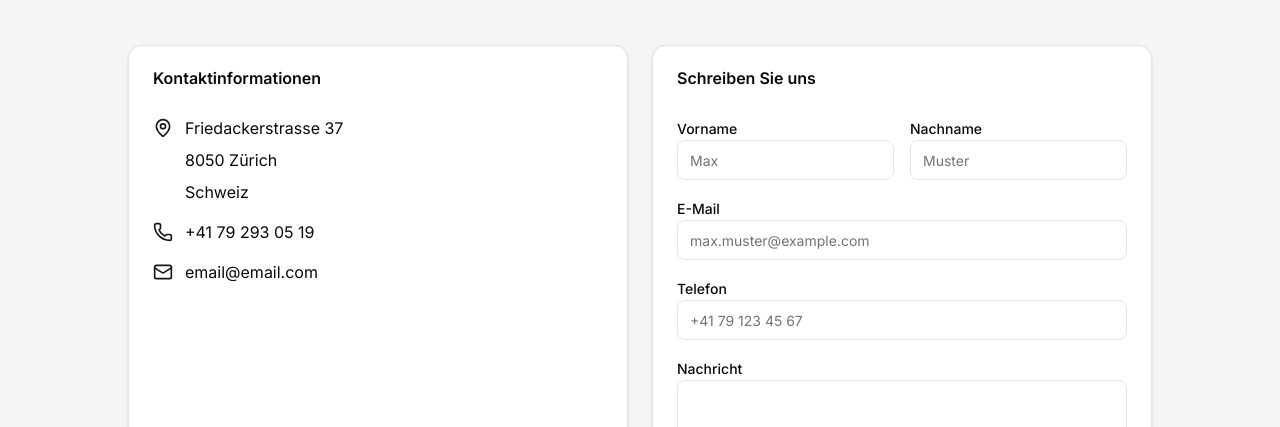
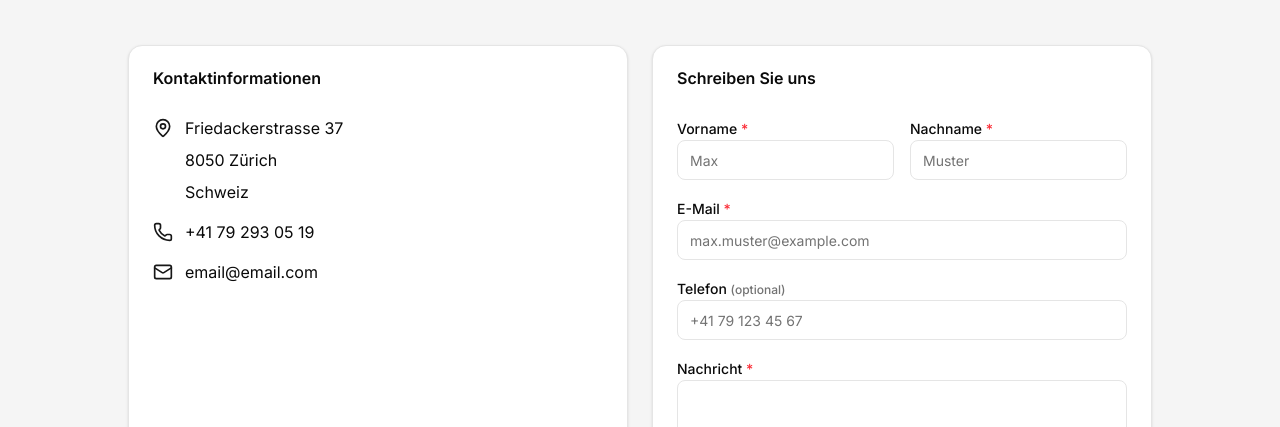
Before and after one commit to danielecitran/umbau-allrounder, a Next.js app: page / in a window 1280 px wide. Shown: the part 2880-3307 px from the top of the page. Built offline with nearby package versions, Linux system fonts and the light colour scheme.

Commit message:
add form with formspree.io

```diff
--- a/app/page.tsx
+++ b/app/page.tsx
@@ -297,19 +297,21 @@ export default function Home() {
                   <CardTitle>Schreiben Sie uns</CardTitle>
                 </CardHeader>
                 <CardContent>
-                  <form className="space-y-4">
+                  <form action="https://formspree.io/f/mgvaqply" method="POST" className="space-y-4">
                     <div className="grid grid-cols-2 gap-4">
                       <div className="space-y-2">
                         <label
                           htmlFor="first-name"
                           className="text-sm font-medium leading-none peer-disabled:cursor-not-allowed peer-disabled:opacity-70"
                         >
-                          Vorname
+                          Vorname <span className="text-red-500">*</span>
                         </label>
                         <input
                           id="first-name"
+                          name="first-name"
                           className="flex h-10 w-full rounded-md border border-input bg-background px-3 py-2 text-sm ring-offset-background file:border-0 file:bg-transparent file:text-sm file:font-medium placeholder:text-muted-foreground focus-visible:outline-none focus-visible:ring-2 focus-visible:ring-ring focus-visible:ring-offset-2 disabled:cursor-not-allowed disabled:opacity-50"
                           placeholder="Max"
+                          required
                         />
                       </div>
                       <div className="space-y-2">
@@ -317,12 +319,14 @@ export default function Home() {
                           htmlFor="last-name"
                           className="text-sm font-medium leading-none peer-disabled:cursor-not-allowed peer-disabled:opacity-70"
                         >
-                          Nachname
+                          Nachname <span className="text-red-500">*</span>
                         </label>
                         <input
                           id="last-name"
+                          name="last-name"
                           className="flex h-10 w-full rounded-md border border-input bg-background px-3 py-2 text-sm ring-offset-background file:border-0 file:bg-transparent file:text-sm file:font-medium placeholder:text-muted-foreground focus-visible:outline-none focus-visible:ring-2 focus-visible:ring-ring focus-visible:ring-offset-2 disabled:cursor-not-allowed disabled:opacity-50"
                           placeholder="Muster"
+                          required
                         />
                       </div>
                     </div>
@@ -331,13 +335,15 @@ export default function Home() {
                         htmlFor="email"
                         className="text-sm font-medium leading-none peer-disabled:cursor-not-allowed peer-disabled:opacity-70"
                       >
-                        E-Mail
+                        E-Mail <span className="text-red-500">*</span>
                       </label>
                       <input
                         id="email"
                         type="email"
+                        name="email"
                         className="flex h-10 w-full rounded-md border border-input bg-background px-3 py-2 text-sm ring-offset-background file:border-0 file:bg-transparent file:text-sm file:font-medium placeholder:text-muted-foreground focus-visible:outline-none focus-visible:ring-2 focus-visible:ring-ring focus-visible:ring-offset-2 disabled:cursor-not-allowed disabled:opacity-50"
                         placeholder="max.muster@example.com"
+                        required
                       />
                     </div>
                     <div className="space-y-2">
@@ -345,11 +351,12 @@ export default function Home() {
                         htmlFor="phone"
                         className="text-sm font-medium leading-none peer-disabled:cursor-not-allowed peer-disabled:opacity-70"
                       >
-                        Telefon
+                        Telefon <span className="text-xs text-muted-foreground">(optional)</span>
                       </label>
                       <input
                         id="phone"
                         type="tel"
+                        name="phone"
                         className="flex h-10 w-full rounded-md border border-input bg-background px-3 py-2 text-sm ring-offset-background file:border-0 file:bg-transparent file:text-sm file:font-medium placeholder:text-muted-foreground focus-visible:outline-none focus-visible:ring-2 focus-visible:ring-ring focus-visible:ring-offset-2 disabled:cursor-not-allowed disabled:opacity-50"
                         placeholder="+41 79 123 45 67"
                       />
@@ -359,11 +366,13 @@ export default function Home() {
                         htmlFor="message"
                         className="text-sm font-medium leading-none peer-disabled:cursor-not-allowed peer-disabled:opacity-70"
                       >
-                        Nachricht
+                        Nachricht <span className="text-red-500">*</span>
                       </label>
                       <textarea
                         id="message"
+                        name="message"
                         className="flex min-h-[120px] w-full rounded-md border border-input bg-background px-3 py-2 text-sm ring-offset-background placeholder:text-muted-foreground focus-visible:outline-none focus-visible:ring-2 focus-visible:ring-ring focus-visible:ring-offset-2 disabled:cursor-not-allowed disabled:opacity-50"
+                        required
                       />
                     </div>
                     <Button type="submit" className="w-full">
```
